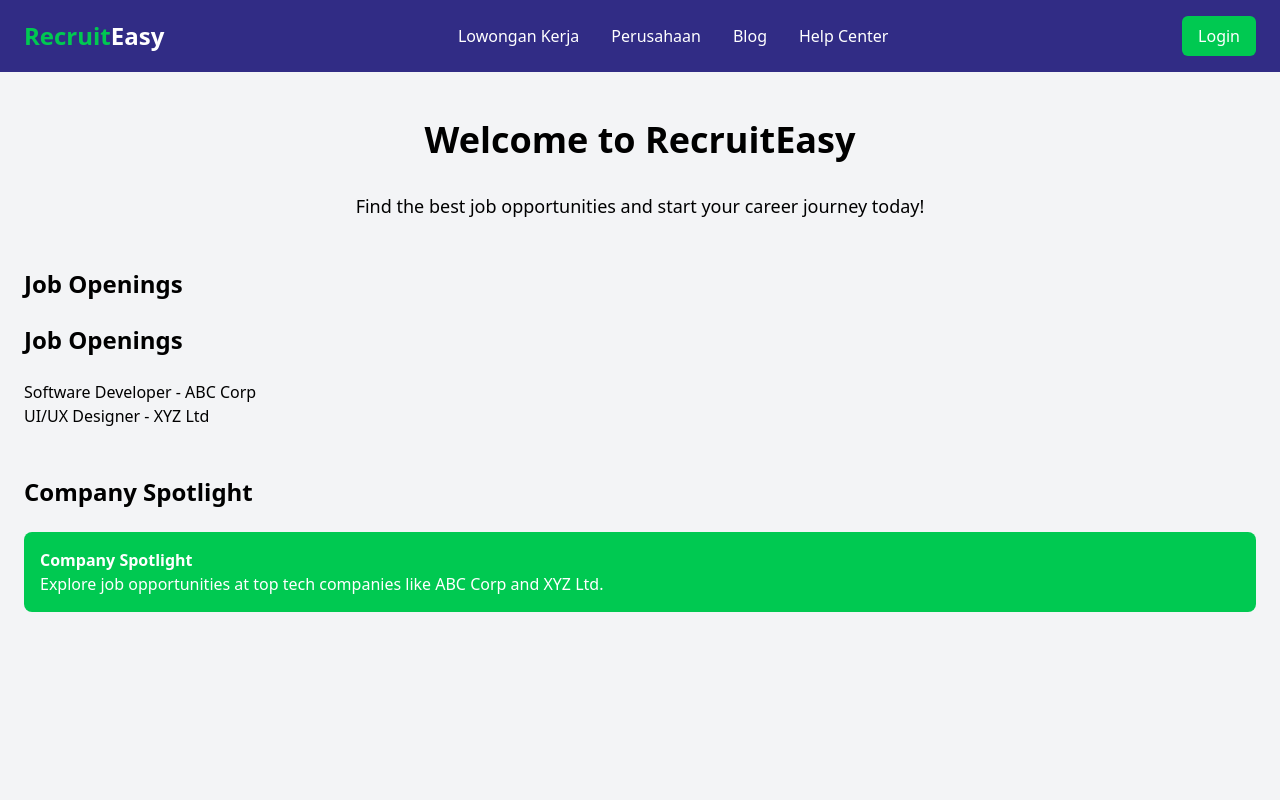
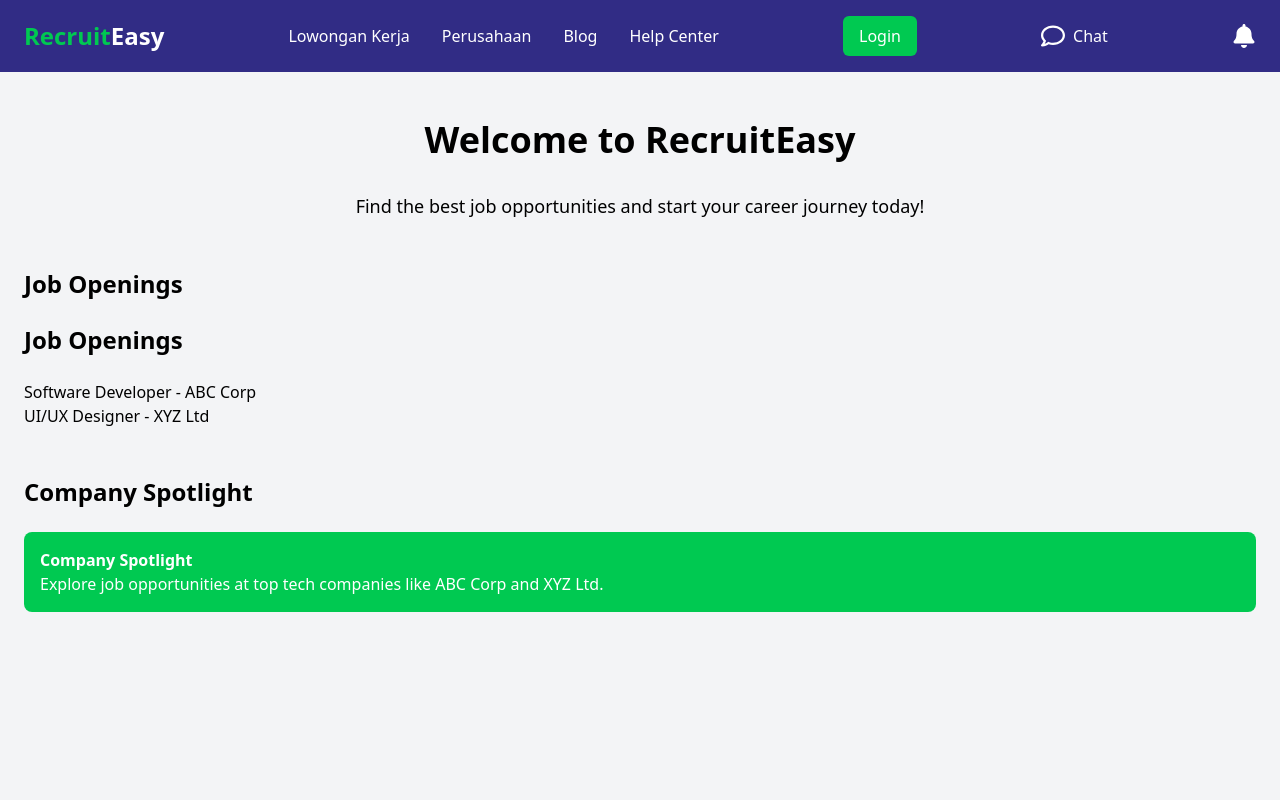
Before and after one commit to nabilrobbani84/recruitment_system, a Next.js app in the folder my-project/: page / in a window 1280 px wide. Shown: the top 800 px of the page. Built offline with nearby package versions, Linux system fonts and the light colour scheme.

Commit message:
Update Header.tsx

```diff
--- a/my-project/component/Header.tsx
+++ b/my-project/component/Header.tsx
@@ -2,10 +2,12 @@
 
 import { useState } from 'react';
 import { useRouter } from 'next/navigation';
+import { FaRegComment, FaBell } from 'react-icons/fa'; // Import ikon chat dan bell dari react-icons
 
 export default function Header() {
   const [isMenuOpen, setIsMenuOpen] = useState(false);
-  const router = useRouter(); // Now correctly using useRouter from next/navigation
+  const [isNotificationOpen, setIsNotificationOpen] = useState(false); // State untuk mengontrol dropdown notifikasi
+  const router = useRouter();
 
   return (
     <header className="bg-indigo-900 text-white py-4">
@@ -35,11 +37,41 @@ export default function Header() {
 
         {/* Mobile Menu Button */}
         <div className="md:hidden">
-            <button onClick={() => setIsMenuOpen(!isMenuOpen)}>
-              <svg className="w-6 h-6 text-white" xmlns="http://www.w3.org/2000/svg" fill="none" viewBox="0 0 24 24" stroke="currentColor">
-                <path strokeLinecap="round" strokeLinejoin="round" strokeWidth="2" d="M4 6h16M4 12h16M4 18h16" />
-              </svg>
-            </button>
+          <button onClick={() => setIsMenuOpen(!isMenuOpen)}>
+            <svg className="w-6 h-6 text-white" xmlns="http://www.w3.org/2000/svg" fill="none" viewBox="0 0 24 24" stroke="currentColor">
+              <path strokeLinecap="round" strokeLinejoin="round" strokeWidth="2" d="M4 6h16M4 12h16M4 18h16" />
+            </svg>
+          </button>
+        </div>
+
+        {/* Chat Icon using React Icons */}
+        <div className="hidden md:flex">
+          <a href="/chat" className="flex items-center space-x-2 hover:text-green-500">
+            <FaRegComment className="w-6 h-6 text-white" />
+            <span className="hidden sm:block">Chat</span>
+          </a>
+        </div>
+
+        {/* Notification Icon */}
+        <div className="relative hidden md:flex">
+          <button
+            onClick={() => setIsNotificationOpen(!isNotificationOpen)} // Toggle notification dropdown
+            className="flex items-center space-x-2 hover:text-green-500"
+          >
+            <FaBell className="w-6 h-6 text-white" />
+          </button>
+
+          {/* Notification Dropdown */}
+          {isNotificationOpen && (
+            <div className="absolute top-10 right-0 bg-indigo-800 text-white rounded-lg shadow-lg w-64 p-4">
+              <p className="font-semibold text-lg">Notifikasi Baru</p>
+              <ul className="mt-2 space-y-2">
+                <li className="hover:bg-indigo-700 p-2 rounded">Pesan baru dari admin</li>
+                <li className="hover:bg-indigo-700 p-2 rounded">Pembaruan lowongan pekerjaan</li>
+                <li className="hover:bg-indigo-700 p-2 rounded">Reminder: Deadline besok</li>
+              </ul>
+            </div>
+          )}
         </div>
       </div>
 
```
